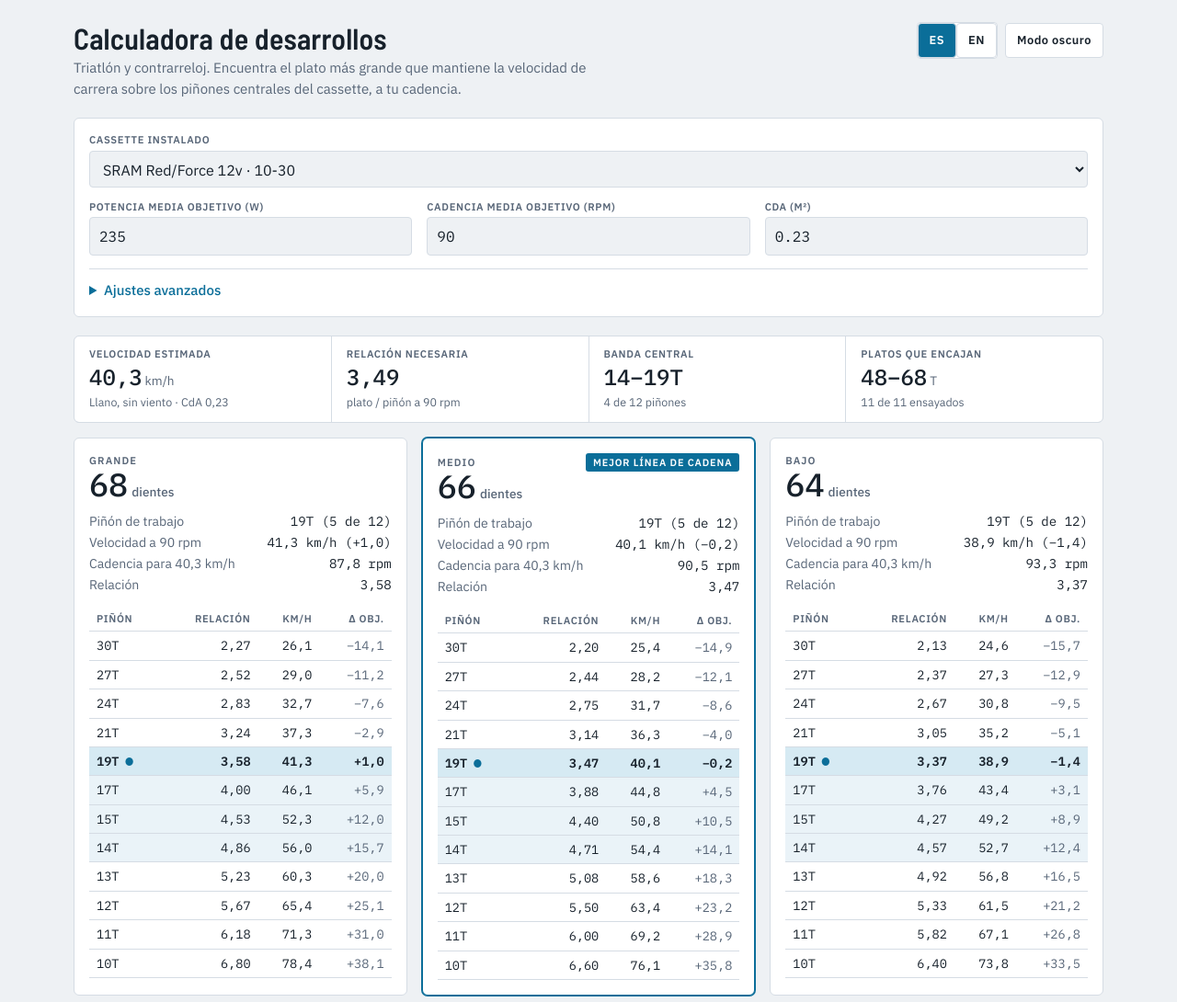
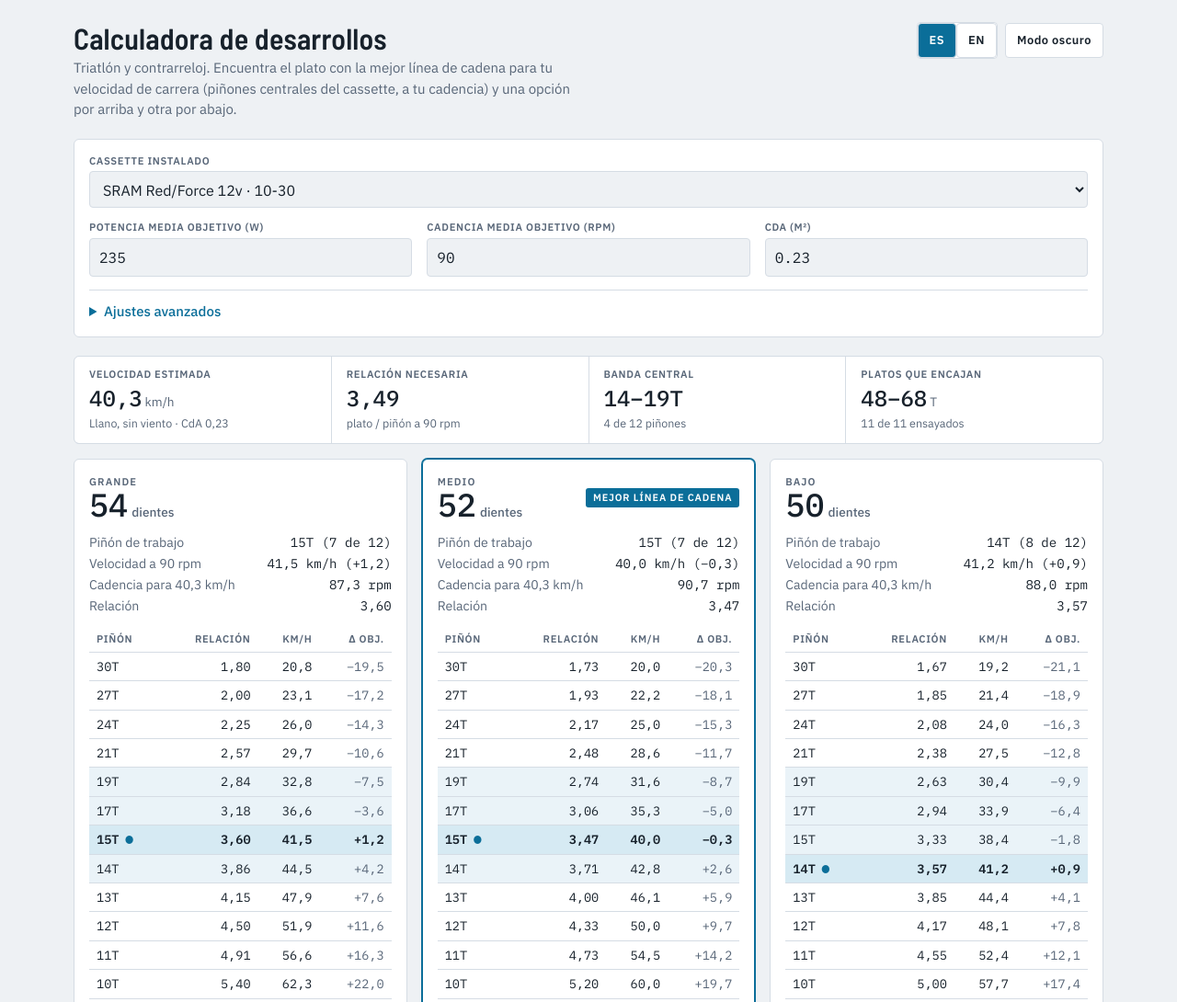
Before and after one commit to lsantome/App-TriTT-Gears, a plain HTML site: page index.html in a window 1280 px wide. Shown: the top 1090 px of the page at 92% size. Drawn offline with Linux system fonts and the light colour scheme.

Commit message:
Add files via upload

```diff
--- a/index.html
+++ b/index.html
@@ -4,7 +4,7 @@
 <meta charset="utf-8">
 <meta name="viewport" content="width=device-width, initial-scale=1, viewport-fit=cover">
 <title>Calculadora de desarrollos</title>
-<meta name="description" content="Calculadora de desarrollos para triatlón y contrarreloj: elige el plato más grande que mantiene tu velocidad objetivo sobre los piñones centrales del cassette.">
+<meta name="description" content="Calculadora de desarrollos para triatlón y contrarreloj: elige el plato con la mejor línea de cadena para tu velocidad objetivo, más una opción por arriba y otra por abajo.">
 <meta name="theme-color" content="#EEF1F4">
 <meta name="color-scheme" content="light dark">
 <meta name="mobile-web-app-capable" content="yes">
@@ -101,7 +101,7 @@
   @media (min-width: 1100px) { .cards { grid-template-columns: repeat(3, minmax(0, 1fr)); } }
   .card { background: var(--surface); border: 1px solid var(--line); border-radius: 6px; padding: 16px; display: flex; flex-direction: column; gap: 12px; min-width: 0; }
   .card.best { border-color: var(--accent); box-shadow: 0 0 0 1px var(--accent); }
-  .card header { display: flex; justify-content: space-between; align-items: baseline; gap: 8px; flex-wrap: wrap; }
+  .card header { display: flex; justify-content: space-between; align-items: center; gap: 8px; flex-wrap: wrap; min-height: 22px; }
   .tag { font-size: .7rem; text-transform: uppercase; letter-spacing: .1em; font-weight: 600; color: var(--muted); }
   .chip { font-size: .68rem; text-transform: uppercase; letter-spacing: .08em; font-weight: 600; background: var(--warn-soft); color: var(--warn); padding: 2px 8px; border-radius: 3px; }
   .badge { font-size: .68rem; text-transform: uppercase; letter-spacing: .08em; font-weight: 600; background: var(--accent); color: var(--accent-ink); padding: 2px 8px; border-radius: 3px; }
@@ -277,7 +277,8 @@ function nearestIdx(chain, cogs, v, cad, circ) {
 function better(a, b) { // a mejor que b: más centrado, y a igualdad menor error de velocidad
   return a.off < b.off || (a.off === b.off && Math.abs(a.dv) < Math.abs(b.dv));
 }
-// Solo platos de dentado par. Grande = mayor plato par que encaja; Medio y Bajo = los dos pares correlativos inferiores.
+// Solo platos de dentado par. Medio = el plato par que encaja con la mejor línea de cadena (piñón más centrado; a igualdad, menor error de velocidad).
+// Grande = Medio + 2 dientes y Bajo = Medio − 2 dientes.
 function analyze(cogs, vKmh, cad, circ, cmin, cmax, kOverride, tolRpm) {
   var band = centralBand(cogs.length, kOverride);
   var tol = tolRpm > 0 ? tolRpm : 6;
@@ -294,16 +295,15 @@ function analyze(cogs, vKmh, cad, circ, cmin, cmax, kOverride, tolRpm) {
   }
   var fits = rows.filter(function (r) { return r.fit; });
   var props = [];
-  if (fits.length) {
-    var top = fits[fits.length - 1].chain;
-    [["large", top], ["medium", top - 2], ["small", top - 4]].forEach(function (e) {
+  var bestRow = null;
+  fits.forEach(function (r) { if (!bestRow || better(r, bestRow)) bestRow = r; });
+  if (bestRow) {
+    [["large", bestRow.chain + 2], ["medium", bestRow.chain], ["small", bestRow.chain - 2]].forEach(function (e) {
       if (byChain[e[1]]) props.push({ label: e[0], row: byChain[e[1]] });
     });
   }
-  var bestRow = null;
-  props.forEach(function (p) { if (p.row.fit && (!bestRow || better(p.row, bestRow))) bestRow = p.row; });
   return { band: band, rows: rows, fits: fits, props: props, bestChain: bestRow ? bestRow.chain : null,
-           tol: tol, lo: lo, hi: hi, atCeiling: fits.length > 0 && fits[fits.length - 1].chain === hi };
+           tol: tol, lo: lo, hi: hi, atCeiling: !!bestRow && bestRow.chain + 2 > hi, atFloor: !!bestRow && bestRow.chain - 2 < lo };
 }
 // Devuelve { cogs } o { err: { key, a } }; los textos los pone la interfaz según el idioma.
 function parseCogs(text) {
@@ -325,7 +325,7 @@ function parseCogs(text) {
 var DICT = {
   es: {
     title: "Calculadora de desarrollos",
-    sub: "Triatlón y contrarreloj. Encuentra el plato más grande que mantiene la velocidad de carrera sobre los piñones centrales del cassette, a tu cadencia.",
+    sub: "Triatlón y contrarreloj. Encuentra el plato con la mejor línea de cadena para tu velocidad de carrera (piñones centrales del cassette, a tu cadencia) y una opción por arriba y otra por abajo.",
     lbl_cassette: "Cassette instalado", lbl_custom: "Dientes del cassette (11–13)",
     lbl_power: "Potencia media objetivo (W)", lbl_cad: "Cadencia media objetivo (rpm)", lbl_cda: "CdA (m²)",
     adv: "Ajustes avanzados", lbl_mass: "Masa ciclista + bici (kg)", lbl_crr: "Crr (rodadura)", lbl_rho: "Densidad del aire (kg/m³)",
@@ -348,20 +348,21 @@ var DICT = {
     s_fit: "Platos que encajan", none: "ninguno", d_fit: "{a} de {b} ensayados",
     w_norange: "El rango de platos no contiene ningún dentado par.",
     w_none: "Ningún plato par entre {min} y {max}T deja {v} km/h dentro de la banda central, a ±{tol} rpm de tu cadencia, con este cassette. El más próximo es {c}T, que cae en el piñón de {g}T ({cn} rpm para la velocidad objetivo). Amplía el rango de platos, sube la tolerancia o cambia de cassette.",
-    w_few: "Solo hay {n} plato(s) par(es) correlativo(s) dentro del rango ensayado. Baja el plato mínimo en los ajustes avanzados para ver tres propuestas.",
-    w_ceil: "El plato grande ({hi}T) es el máximo del rango ensayado. Con este cassette podría encajar un plato mayor: sube el plato máximo en los ajustes avanzados.",
+    w_few: "Solo se pueden mostrar {n} propuesta(s): el plato Medio queda en el borde del rango ensayado. Amplía el rango en los ajustes avanzados para ver también el plato por encima y el de por debajo.",
+    w_ceil: "No hay propuesta Grande: el plato Medio ya está a 2 dientes del máximo del rango ({hi}T). Sube el plato máximo en los ajustes avanzados.",
+    w_floor: "No hay propuesta Baja: el plato Medio ya está a 2 dientes del mínimo del rango ({lo}T). Baja el plato mínimo en los ajustes avanzados.",
     tag_large: "Grande", tag_medium: "Medio", tag_small: "Bajo", badge_best: "Mejor línea de cadena",
     chip_cad: "Cadencia fuera de tolerancia", chip_band: "Fuera de la banda central", teeth: "dientes",
     k_work: "Piñón de trabajo", k_work_v: "{g}T ({pos} de {n})", k_speed: "Velocidad a {cad} rpm", k_cad: "Cadencia para {v} km/h", k_ratio: "Relación",
     th_cog: "Piñón", th_ratio: "Relación", th_kmh: "km/h", th_delta: "Δ obj.", mark_work: "piñón de trabajo", th_chain: "Plato",
     m_sum: "Ensayo completo: velocidad (km/h) de cada plato con cada piñón a {cad} rpm", m_band: "Banda central", m_near: "Piñón más cercano a {v} km/h",
-    n_crit: "<strong>Criterio.</strong> Para cada plato se busca el piñón cuya velocidad a tu cadencia queda más cerca de la objetivo. El plato encaja si ese piñón está en la banda central y la cadencia necesaria para la velocidad objetivo queda dentro de la tolerancia (±{tol} rpm). «Grande» es el mayor plato de dentado par que encaja. «Medio» y «Bajo» son los dos pares correlativos inferiores (de 2 en 2 dientes), tanto si encajan como si no; si alguno se sale del criterio, la tarjeta lo indica. «Mejor línea de cadena» señala, entre las que encajan, la propuesta con el piñón de trabajo más centrado.",
+    n_crit: "<strong>Criterio.</strong> Para cada plato se busca el piñón cuya velocidad a tu cadencia queda más cerca de la objetivo. El plato encaja si ese piñón está en la banda central y la cadencia necesaria para la velocidad objetivo queda dentro de la tolerancia (±{tol} rpm). «Medio» es el plato de dentado par que encaja con la mejor línea de cadena: el piñón de trabajo más centrado en el cassette (a igualdad, el que menos se aleja de la velocidad objetivo). «Grande» es +2 dientes y «Bajo» −2 dientes respecto al Medio, tanto si encajan como si no; si alguno se sale del criterio, la tarjeta lo indica.",
     n_model: "<strong>Modelo.</strong> Potencia en rueda = potencia × eficiencia = ½·ρ·CdA·v³ + Crr·m·g·v, en llano y sin viento. Con subidas o viento la velocidad media real cambia y con ella el piñón óptimo. Se asume plato único (1x) o el plato grande en un 2x.",
     n_cogs: "<strong>Dentados.</strong> Los dentados de SRAM (Red/Force 11 y 12 velocidades, XPLR 13) están contrastados con fichas del fabricante y tiendas; los de Shimano son los habituales de la serie. Comprueba el tuyo y, si difiere, usa «Personalizado»."
   },
   en: {
     title: "Gear calculator",
-    sub: "Triathlon and time trial. Finds the largest chainring that holds your race speed on the middle sprockets of the cassette, at your cadence.",
+    sub: "Triathlon and time trial. Finds the chainring with the best chain line for your race speed (middle sprockets of the cassette, at your cadence), plus one size up and one down.",
     lbl_cassette: "Installed cassette", lbl_custom: "Cassette teeth (11–13)",
     lbl_power: "Target average power (W)", lbl_cad: "Target average cadence (rpm)", lbl_cda: "CdA (m²)",
     adv: "Advanced settings", lbl_mass: "Rider + bike mass (kg)", lbl_crr: "Crr (rolling resistance)", lbl_rho: "Air density (kg/m³)",
@@ -384,14 +385,15 @@ var DICT = {
     s_fit: "Chainrings that fit", none: "none", d_fit: "{a} of {b} tested",
     w_norange: "The chainring range contains no even tooth count.",
     w_none: "No even-numbered chainring between {min} and {max}T keeps {v} km/h inside the central band within ±{tol} rpm of your cadence with this cassette. The closest is {c}T, which lands on the {g}T sprocket ({cn} rpm for the target speed). Widen the chainring range, raise the tolerance or change cassette.",
-    w_few: "Only {n} consecutive even chainring(s) fall inside the tested range. Lower the smallest chainring in the advanced settings to see three proposals.",
-    w_ceil: "The large chainring ({hi}T) is the top of the tested range. A larger one might fit with this cassette: raise the largest chainring in the advanced settings.",
+    w_few: "Only {n} proposal(s) can be shown: the Medium chainring sits at the edge of the tested range. Widen the range in the advanced settings to see the sizes above and below it.",
+    w_ceil: "No Large proposal: the Medium chainring is already within 2 teeth of the top of the range ({hi}T). Raise the largest chainring in the advanced settings.",
+    w_floor: "No Small proposal: the Medium chainring is already within 2 teeth of the bottom of the range ({lo}T). Lower the smallest chainring in the advanced settings.",
     tag_large: "Large", tag_medium: "Medium", tag_small: "Small", badge_best: "Best chain line",
     chip_cad: "Cadence out of tolerance", chip_band: "Outside central band", teeth: "teeth",
     k_work: "Working sprocket", k_work_v: "{g}T ({pos} of {n})", k_speed: "Speed at {cad} rpm", k_cad: "Cadence for {v} km/h", k_ratio: "Ratio",
     th_cog: "Sprocket", th_ratio: "Ratio", th_kmh: "km/h", th_delta: "Δ target", mark_work: "working sprocket", th_chain: "Chainring",
     m_sum: "Full trial: speed (km/h) of each chainring on each sprocket at {cad} rpm", m_band: "Central band", m_near: "Sprocket closest to {v} km/h",
-    n_crit: "<strong>Criterion.</strong> For each chainring, the sprocket whose speed at your cadence is closest to the target is picked. The chainring fits if that sprocket is in the central band and the cadence needed for the target speed is within the tolerance (±{tol} rpm). “Large” is the largest even-toothed chainring that fits. “Medium” and “Small” are the next two consecutive even sizes below (2 teeth apart), whether or not they fit; the card flags any that fall outside the criterion. “Best chain line” marks, among those that fit, the proposal whose working sprocket sits nearest the middle of the cassette.",
+    n_crit: "<strong>Criterion.</strong> For each chainring, the sprocket whose speed at your cadence is closest to the target is picked. The chainring fits if that sprocket is in the central band and the cadence needed for the target speed is within the tolerance (±{tol} rpm). “Medium” is the even-toothed chainring that fits with the best chain line: the working sprocket nearest the middle of the cassette (ties go to the smaller speed error). “Large” is +2 teeth and “Small” is −2 teeth from Medium, whether or not they fit; the card flags any that fall outside the criterion.",
     n_model: "<strong>Model.</strong> Wheel power = power × efficiency = ½·ρ·CdA·v³ + Crr·m·g·v, on flat ground with no wind. With climbs or wind the real average speed changes, and so does the best sprocket. It assumes a single chainring (1x) or the big ring of a 2x.",
     n_cogs: "<strong>Tooth counts.</strong> SRAM tooth counts (Red/Force 11- and 12-speed, XPLR 13-speed) were checked against manufacturer sheets and retailers; Shimano ones are the usual counts for the series. Check yours and, if it differs, use “Custom”."
   }
@@ -550,6 +552,7 @@ function render() {
     html += '<div class="cards">' + res.props.map(function (p) { return renderCard(p, ctx, p.row.chain === res.bestChain); }).join("") + "</div>";
     if (res.props.length < 3) html += '<div class="warn">' + t("w_few", { n: res.props.length }) + "</div>";
     if (res.atCeiling) html += '<div class="warn">' + t("w_ceil", { hi: res.hi }) + "</div>";
+    if (res.atFloor) html += '<div class="warn">' + t("w_floor", { lo: res.lo }) + "</div>";
   }
   if (res.rows.length) html += renderMatrix(ctx);
   html += '<div class="notes"><p>' + t("n_crit", { tol: fmt(res.tol, 0) }) + "</p><p>" + t("n_model") + "</p><p>" + t("n_cogs") + "</p></div>";
```
Also changed, not shown: README.md, manifest.webmanifest.
